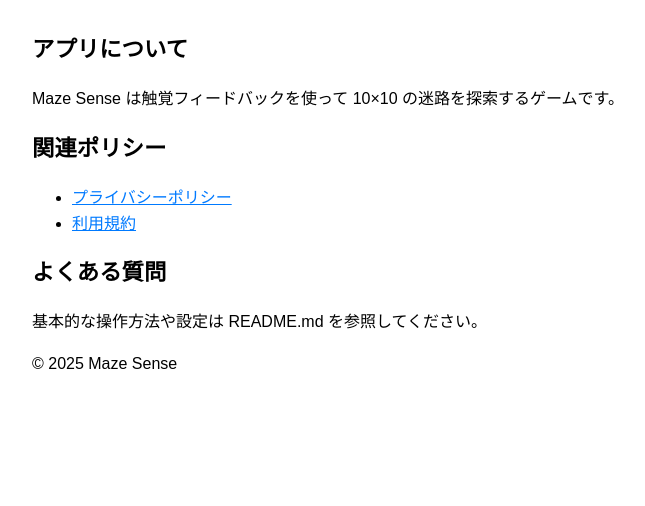
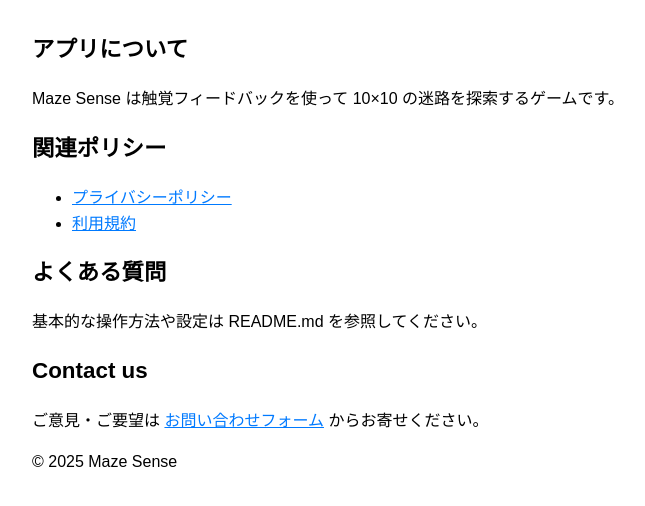
Before and after one commit to kokiSAT0/HapticMaze, a website: page docs/index.html in a window 1280 px wide. Shown: the whole page, without its empty margins (0-645 px from the left). Drawn offline with Linux system fonts and the light colour scheme.

Commit message:
Add Contact us

```diff
--- a/docs/index.html
+++ b/docs/index.html
@@ -40,6 +40,16 @@
     <h2>よくある質問</h2>
     <p>基本的な操作方法や設定は README.md を参照してください。</p>
 
+    <h2>Contact us</h2>
+    <p>
+      ご意見・ご要望は
+      <a
+        href="https://docs.google.com/forms/d/e/1FAIpQLSd4IZ0WotW-QmRH0Vfwf_fs7Zwyye0lli8fH4Ij7nsNPVglaw/viewform?usp=dialog"
+        >お問い合わせフォーム</a
+      >
+      からお寄せください。
+    </p>
+
     <!-- フッター -->
     <footer>
       <p>&copy; 2025 Maze Sense</p>
```
